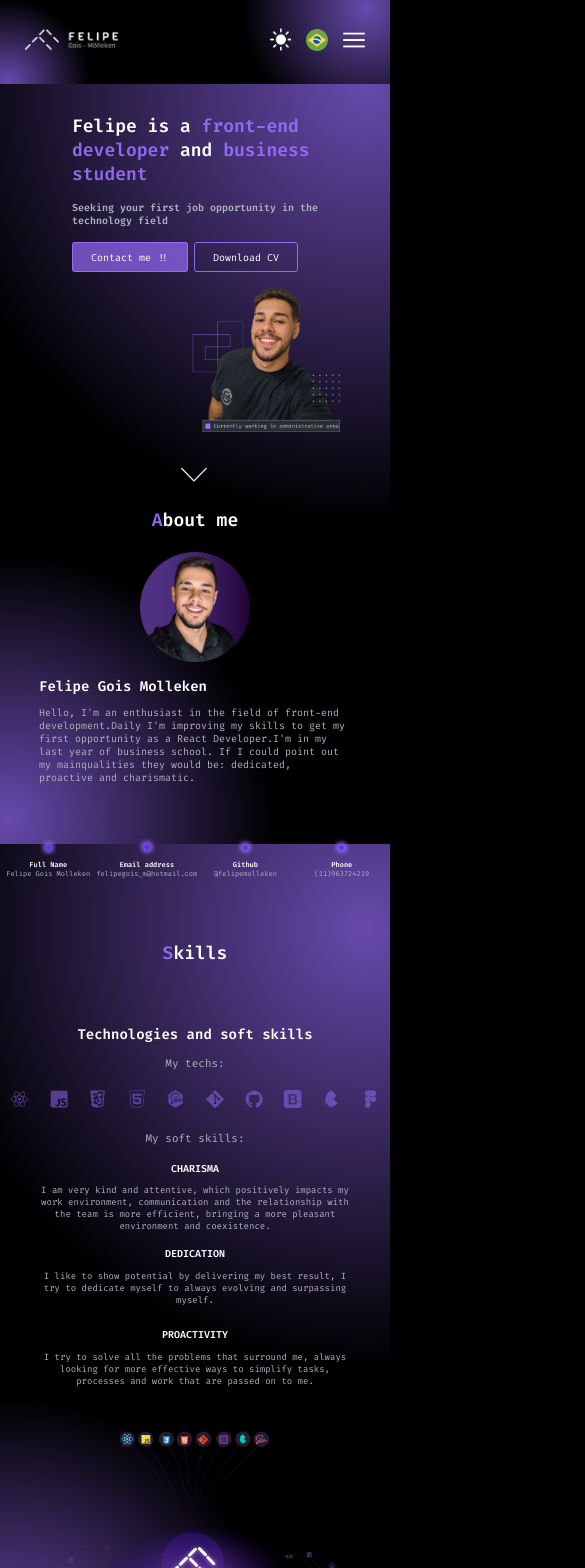
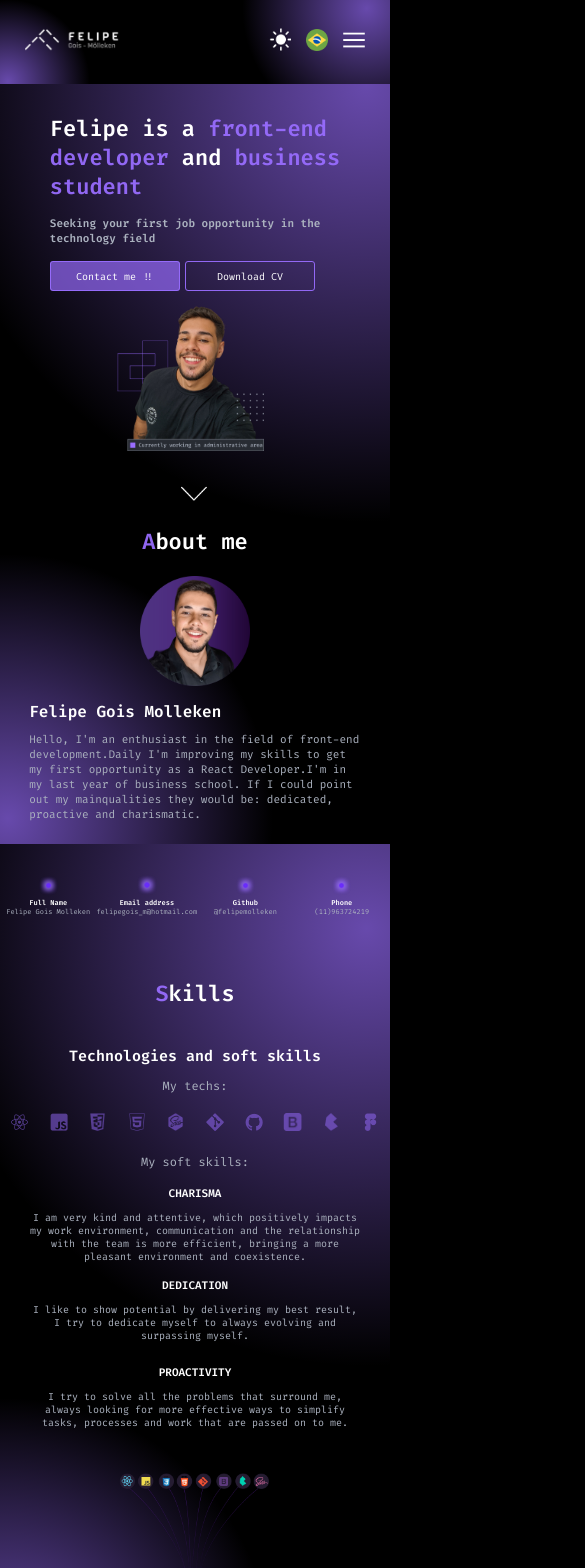
Before and after one commit to FelipeMolleken/Portfolio, a React (Create React App) app: page / in a window 390 px wide. Shown: the top 1568 px of the page, 585 px wide, since content can reach past the window. Built offline with nearby package versions, Linux system fonts and the light colour scheme.

Commit message:
responsive conclusion

```diff
--- a/src/components/Styles/aboutMe.css
+++ b/src/components/Styles/aboutMe.css
@@ -123,7 +123,7 @@
     .presentation {
         display: flex;
         flex-direction: column;
-        width: 80%;
+        width: 85%;
     }
 
     .presentation img {
@@ -141,11 +141,11 @@
     }
 
     .aboutMeText h2 {
-        font-size: 14px;
+        font-size: 16px;
     }
 
     .aboutMeText p {
-        font-size: 10px;
+        font-size: 11px;
         margin-top: 10px;
     }
 
--- a/src/components/Styles/footer.css
+++ b/src/components/Styles/footer.css
@@ -76,25 +76,94 @@
 
 
 @media screen and (max-width:1200px) {
-    #informations{
+    #informations {
         margin: 0px 180px 0px 140px;
     }
-    #name{
+
+    #name {
         margin-right: 30px;
     }
 }
-@media screen and (max-width:820px){
+
+@media screen and (max-width:820px) {
     #contact h2 {
         font-size: 22px;
     }
-    #contact li{
+
+    #contact li {
         font-size: 14px;
     }
-    #name h4{
+
+    #name h4 {
         font-size: 13px;
     }
-    #name p{
+
+    #name p {
         font-size: 13px;
     }
 
 }
+
+@media screen and (max-width:630px) {
+    #informations {
+        display: flex;
+        flex-direction: column;
+        align-self: center;
+        align-items: start;
+        margin: 0px;
+        width: 70%;
+    }
+
+
+    #name{
+        margin-bottom: 20px;
+    }
+    #name h4 {
+        margin-bottom: 10px;
+        font-size: 12px;
+    }
+
+    #name img {
+        width: 100px;
+        margin-right: 10px;
+    }
+    #name p {
+        font-size: 13px;
+    }
+
+    #contact {
+        height: 140px;
+    }
+
+    #contact h2 {
+        margin-bottom: 20px;
+        font-size: 17px;
+    }
+
+    #contact li {
+        margin-bottom: 12px;
+        font-size: 12px;
+    }
+
+    #contact img {
+        margin-right: 5px;
+    }
+    #arrowFooter {
+        margin-bottom: 20px;
+    }
+    #arrowFooter img{
+        width: 18px;
+    }
+    #arrowFooter a {
+        font-size: 12px;
+    }
+    #linksButtons img {
+        width: 35px;
+    }
+
+    #copyright {
+        height: 40px;
+        font-size: 10px;
+    }
+
+}
--- a/src/components/Styles/home.css
+++ b/src/components/Styles/home.css
@@ -62,9 +62,10 @@
 }
 
 .contactButton button {
-    height: 38px;
-    padding: 5px 30px;
+    height: 43px;
     font-size: 20px;
+    width: 100%;
+    margin-right: 5px;
     border: 1px solid var(--purple-color);
     border-radius: 3px;
     color: var(--color-text-button);
@@ -77,7 +78,7 @@
     cursor: pointer;
     background-color: rgba(0, 0, 0, 0);
     color: var(--purple-color);
-    font-size: 21px;
+    font-size: 20px;
     box-shadow: 1px 1px 10px var(--button-shadow);
 }
 
@@ -101,12 +102,14 @@
 
     .contactButton button {
         height: 38px;
-        padding: 5px 30px;
-        font-size: 16px;
+        font-size: 15px;
+        width: 100%;
+        margin-right: 5px;
+
     }
 
     .contactButton button:hover {
-        font-size: 17px;
+        font-size: 15px;
     }
 }
 
@@ -121,12 +124,13 @@
 
     .contactButton button {
         height: 38px;
-        padding: 5px 23px;
-        font-size: 13px;
+        font-size: 12px;
+        width: 100%;
+        margin-right: 5px;
     }
 
     .contactButton button:hover {
-        font-size: 14px;
+        font-size: 12px;
     }
 
 }
@@ -153,31 +157,37 @@
         height: 30%;
         cursor: pointer;
     }
+
+    .contactButton button {
+        width: 100%;
+        margin-right: 5px;
+    }
 }
 
 @media screen and (max-width:630px) {
     #homeContainer {
         /* height: 55vh; */
         height: auto;
-
         flex-direction: column;
         align-items: center;
     }
 
     .textContainer {
-        width: 88%;
+        width: 95%;
         padding: 0px;
         margin: 0px;
         margin: 30px 0px 0px 0px;
     }
 
     .subTitle {
-        font-size: 10px;
+        font-size: 11px;
     }
 
     .contactButton button {
+        width: 100%;
+        margin-right: 5px;
         height: 30px;
-        padding: 3px 18px;
+        /* padding: 3px 18px; */
         font-size: 10px;
     }
 
@@ -194,7 +204,7 @@
     .image {
         width: 300px;
         height: 150px;
-        text-align: end;
+        text-align: center;
         margin-right: 10px;
     }
 
--- a/src/components/Styles/projects.css
+++ b/src/components/Styles/projects.css
@@ -57,3 +57,16 @@
     }
 
 }
+@media screen and (max-width:630px){
+
+    .top div {
+        height: 27vh;
+        width: 14vh;
+    }
+    .bottom div{
+        height: 27vh;
+        width: 14vh;
+    }
+
+
+}
--- a/src/components/Styles/skills.css
+++ b/src/components/Styles/skills.css
@@ -150,16 +150,19 @@
 
 @media screen and (max-width:630px) {
 
+    #skillsContainer h1 {
+        height: 8vh;
+    }
     .techsSkills h2 {
-        font-size: 14px;
+        font-size: 15px;
     }
 
     .techsSkills p {
-        font-size: 11px;
+        font-size: 12px;
     }
 
     .softs p {
-        font-size: 9px;
+        font-size: 10px;
     }
 
     .skills1 {
@@ -167,17 +170,17 @@
         align-items: center;
     }
     .charisma {
-        width: 80%;
+        width: 85%;
     }
 
     .dedication {
-        width: 80%
+        width: 85%
     }
     .proactivity{
-        width: 80%
+        width: 85%
     }
     .softs h2 {
-        font-size: 10px;
+        font-size: 11px;
     }
     .skills1 div{
         margin-bottom: 15px;
--- a/src/index.css
+++ b/src/index.css
@@ -96,10 +96,9 @@ code {
 }
 @media screen and (max-width:630px){
   .title{
-    font-size: 9px;
+    font-size: 11px;
   }
 }
-
 
 
 
```
